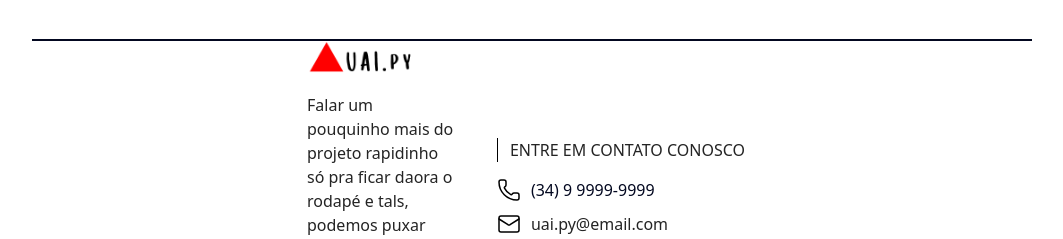
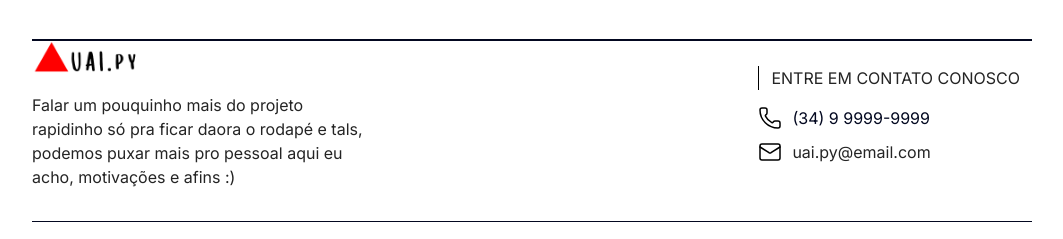
Before and after one commit to uaipy/uaipy-landingPage, a React (Vite) app: page / in a window 1280 px wide. Shown: the part 561-800 px from the top of the page, without its empty margins (108-1171 px from the left). Built offline with nearby package versions, Linux system fonts and the light colour scheme.

Commit message:
chore: adjusting project font and fixing footer css

```diff
--- a/src/components/sections/Footer/index.tsx
+++ b/src/components/sections/Footer/index.tsx
@@ -4,7 +4,7 @@ import { Phone, Mail } from 'lucide-react'
 export const Footer = () => {
     return (
         <footer className="flex flex-col items-start px-10 mb-8 md:px-15 lg:px-20 xl:px-35">
-            <div className="flex flex-col w-full max-w-[450px] m-auto border-b border-uaipy-primary mb-4 md:flex-row md:justify-between md:items-center">
+            <div className="flex flex-col w-full max-w[450px] m-auto border-b border-uaipy-primary mb-4 md:flex-row md:justify-between md:items-center">
                 <div className="md:w-full md:max-w-1/2 lg:max-w-2/5 xl:max-w-1/3">
                     <img src={logo} className="w-full max-w-28" alt="" />
                     <p className="mb-8 mt-5 text-sm lg:text-base">Falar um pouquinho mais do projeto rapidinho só pra ficar daora o rodapé e tals, podemos puxar mais pro pessoal aqui eu acho, motivações e afins :)</p>
--- a/src/index.css
+++ b/src/index.css
@@ -1,3 +1,5 @@
+@import url('https://fonts.googleapis.com/css2?family=Inter:wght@400;700&display=swap');
+
 @import "tailwindcss";
 
 @plugin "tailwindcss-animate";
@@ -122,6 +124,6 @@
   }
   body {
     @apply bg-background text-foreground;
-    @apply font-sans;
+    font-family: 'Inter', sans-serif;
   }
 }
--- a/tailwind.config.js
+++ b/tailwind.config.js
@@ -6,7 +6,7 @@ module.exports = {
     theme: {
         extend: {
             fontFamily: {
-                'sans': ['Inter', 'ui-sans-serif', 'system-ui', 'sans-serif'],
+                sans: ['Inter', 'sans-serif'],
             }
         },
     },
```
